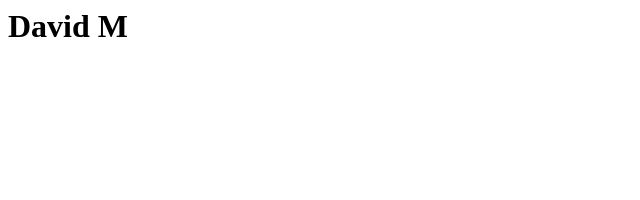
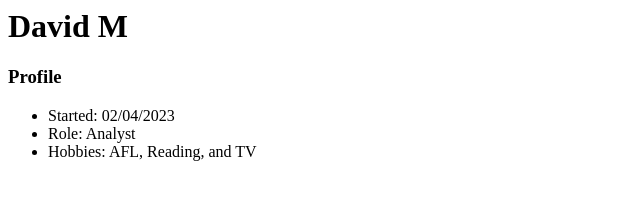
Before and after one commit to Davidmat-code/Davidmat-code.github.io, a plain HTML site: page index.html in a window 1280 px wide. Shown: the whole page, without its empty margins (0-640 px from the left). Drawn offline with Linux system fonts and the light colour scheme.

Commit message:
Updated my profile

```diff
--- a/index.html
+++ b/index.html
@@ -1 +1,8 @@
 <h1>David M</h1>
+
+<h3>Profile</h3>
+<ul>
+    <li>Started: 02/04/2023</li>
+    <li>Role: Analyst</li>
+    <li>Hobbies: AFL, Reading, and TV</li>
+</ul>
```
